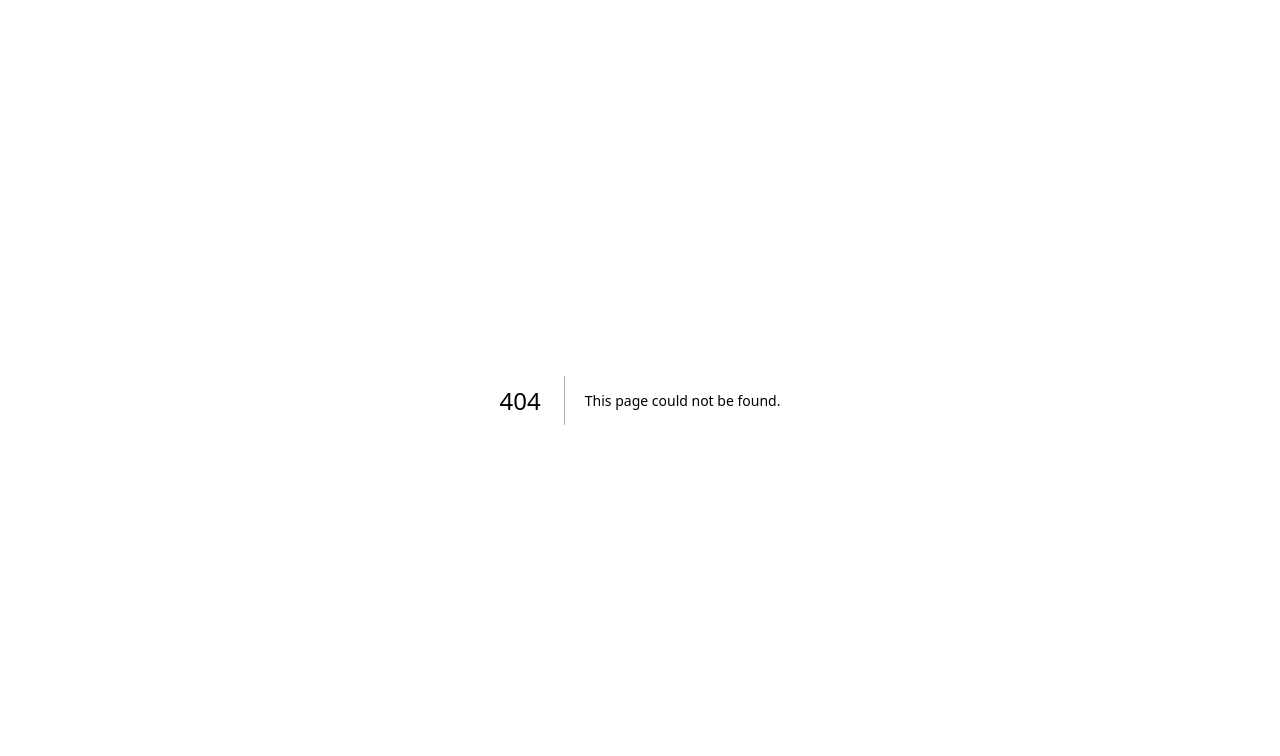
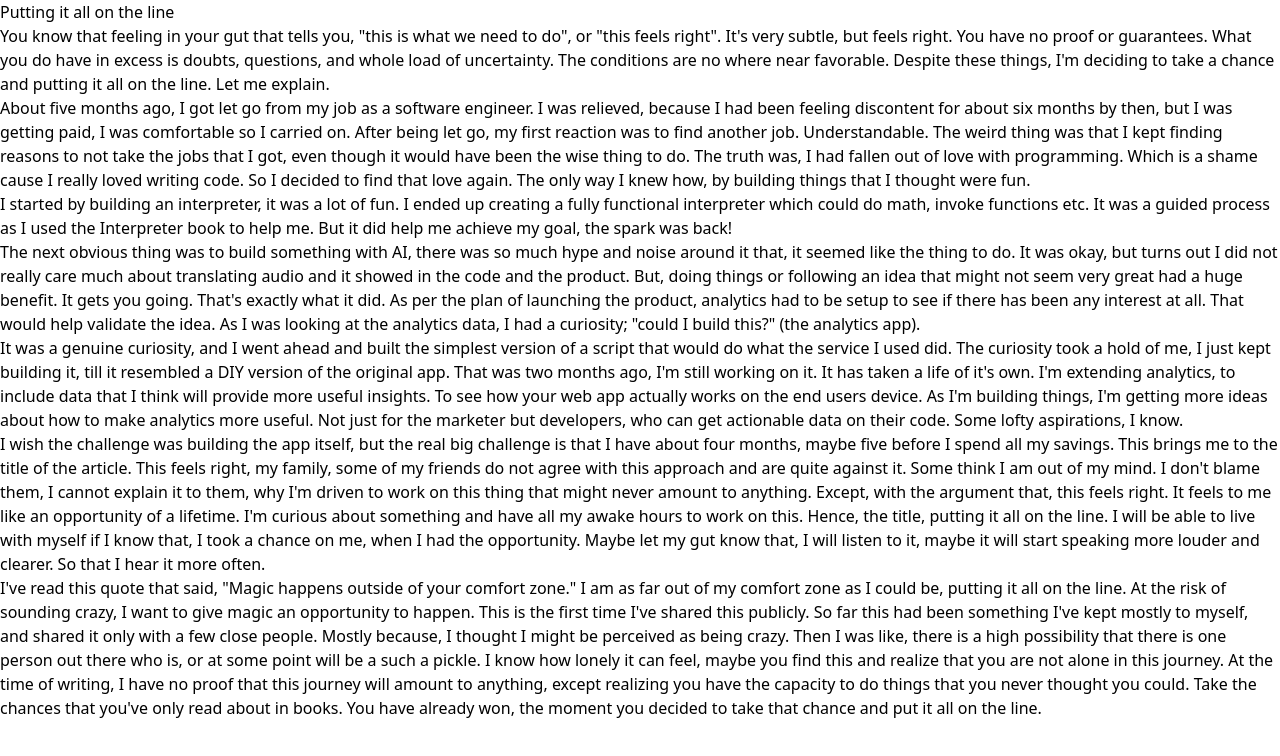
Before and after one commit to Cijin/seagin, a Next.js app: page /2024/all-in in a window 1280 px wide. Before the commit this address had no page. Shown: the top 756 px of the page. Built offline with nearby package versions, Linux system fonts and the light colour scheme.

Commit message:
entry for all-in

```diff
--- a/pages/2024/_meta.json
+++ b/pages/2024/_meta.json
@@ -3,5 +3,6 @@
   "book-summary-hypermedia": "Hypermedia Systems Summary",
   "product-hunt-lessons": "Lessons from lanching products",
   "alpine-js": "Choosing AlpineJs",
-  "no-more-js": "Quitting Js Frameworks"
+  "no-more-js": "Quitting Js Frameworks",
+  "all-in": "All in"
 }
--- /dev/null
+++ b/pages/2024/all-in.mdx
@@ -0,0 +1,15 @@
+# Putting it all on the line
+
+You know that feeling in your gut that tells you, "this is what we need to do", or "this feels right". It's very subtle, but feels right. You have no proof or guarantees. What you do have in excess is doubts, questions, and whole load of uncertainty. The conditions are no where near favorable. Despite these things, I'm deciding to take a chance and putting it all on the line. Let me explain.
+
+About five months ago, I got let go from my job as a software engineer. I was relieved, because I had been feeling discontent for about six months by then, but I was getting paid, I was comfortable so I carried on. After being let go, my first reaction was to find another job. Understandable. The weird thing was that I kept finding reasons to not take the jobs that I got, even though it would have been the wise thing to do. The truth was, I had fallen out of love with programming. Which is a shame cause I really loved writing code. So I decided to find that love again. The only way I knew how, by building things that I thought were fun.
+
+I started by building an interpreter, it was a lot of fun. I ended up creating a fully functional interpreter which could do math, invoke functions etc. It was a guided process as I used the Interpreter book to help me. But it did help me achieve my goal, the spark was back!
+
+The next obvious thing was to build something with AI, there was so much hype and noise around it that, it seemed like the thing to do. It was okay, but turns out I did not really care much about translating audio and it showed in the code and the product. But, doing things or following an idea that might not seem very great had a huge benefit. It gets you going. That's exactly what it did. As per the plan of launching the product, analytics had to be setup to see if there has been any interest at all. That would help validate the idea. As I was looking at the analytics data, I had a curiosity; "could I build this?" (the analytics app).
+
+It was a genuine curiosity, and I went ahead and built the simplest version of a script that would do what the service I used did. The curiosity took a hold of me, I just kept building it, till it resembled a DIY version of the original app. That was two months ago, I'm still working on it. It has taken a life of it's own. I'm extending analytics, to include data that I think will provide more useful insights. To see how your web app actually works on the end users device. As I'm building things, I'm getting more ideas about how to make analytics more useful. Not just for the marketer but developers, who can get actionable data on their code. Some lofty aspirations, I know.
+
+I wish the challenge was building the app itself, but the real big challenge is that I have about four months, maybe five before I spend all my savings. This brings me to the title of the article. This feels right, my family, some of my friends do not agree with this approach and are quite against it. Some think I am out of my mind. I don't blame them, I cannot explain it to them, why I'm driven to work on this thing that might never amount to anything. Except, with the argument that, this feels right. It feels to me like an opportunity of a lifetime. I'm curious about something and have all my awake hours to work on this. Hence, the title, putting it all on the line. I will be able to live with myself if I know that, I took a chance on me, when I had the opportunity. Maybe let my gut know that, I will listen to it, maybe it will start speaking more louder and clearer. So that I hear it more often.
+
+I've read this quote that said, "Magic happens outside of your comfort zone." I am as far out of my comfort zone as I could be, putting it all on the line. At the risk of sounding crazy, I want to give magic an opportunity to happen. This is the first time I've shared this publicly. So far this had been something I've kept mostly to myself, and shared it only with a few close people. Mostly because, I thought I might be perceived as being crazy. Then I was like, there is a high possibility that there is one person out there who is, or at some point will be a such a pickle. I know how lonely it can feel, maybe you find this and realize that you are not alone in this journey. At the time of writing, I have no proof that this journey will amount to anything, except realizing you have the capacity to do things that you never thought you could. Take the chances that you've only read about in books. You have already won, the moment you decided to take that chance and put it all on the line.
```
